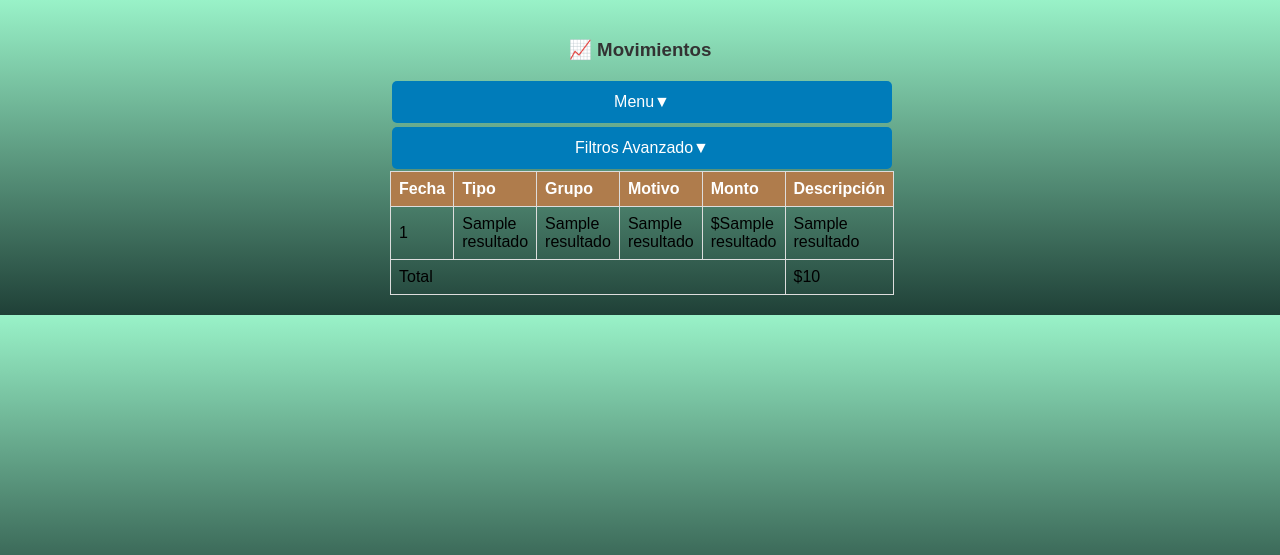
After one commit to n4nbush/proyecto-FastAPI, a FastAPI app: template templates/movimientos.html in a window 1280 px wide. The commit adds this page. Shown: the top 555 px of the page. Run offline with FastAPI, Linux system fonts and the light colour scheme; the template is opened without the code that fills it: most values are stand-ins (such as "Sample title", 1, 10 or a date in 2020).

Commit message:
Cambios de un poco todo

```diff
--- a/database.py
+++ b/database.py
@@ -71,6 +71,10 @@ def filtrar(dias=30,categoria_select=None,grupo_select=None):
     listado = procesar_datos(dias)
     total = 0
     resultado=[]
+    if grupo_select == "None":
+        grupo_select = None
+    if categoria_select == "None":
+        categoria_select = None
     for fecha,tipo,grupo,categoria,monto,descripcion in listado:
         if grupo_select is not None and grupo != grupo_select:
             continue
--- a/static/main.js
+++ b/static/main.js
@@ -1,132 +1,4 @@
-console.log("✅ Script cargado correctamente");
-
-        function establecerFechaHoraActual() {
-            console.log("🕒 Estableciendo fecha/hora actual");
-            try {
-                const ahora = new Date();
-
-                // Formatear a YYYY-MM-DDTHH:MM
-                const año = ahora.getFullYear();
-                const mes = String(ahora.getMonth() + 1).padStart(2, '0');
-                const dia = String(ahora.getDate()).padStart(2, '0');
-                const horas = String(ahora.getHours()).padStart(2, '0');
-                const minutos = String(ahora.getMinutes()).padStart(2, '0');
-
-                const fechaHoraActual = `${año}-${mes}-${dia}T${horas}:${minutos}`;
-                document.getElementById('fecha_hora').value = fechaHoraActual;
-                console.log("✅ Fecha/hora establecida:", fechaHoraActual);
-            } catch (error) {
-                console.error("❌ Error estableciendo fecha/hora:", error);
-            }
-        }
-
-        function actualizarMotivos() {
-            console.log("🔄 Actualizando motivos...");
-            try {
-                const tipo = document.getElementById('tipo').value;
-                const motivoSelect = document.getElementById('motivo');
-
-                console.log("📝 Tipo seleccionado:", tipo);
-                console.log("🎯 Elemento motivo encontrado:", motivoSelect);
-
-                // Limpiar opciones anteriores
-                motivoSelect.innerHTML = '';
-
-                let motivos = [];
-
-                if (tipo === 'Gasto' || tipo === 'Tarjeta') {
-                    console.log("💰 Cargando motivos de gasto");
-                    motivos = [
-                        'Internet',
-                        'Luz',
-                        'Celular',
-                        'Ferretería',
-                        'Servicios Digitales',
-                        'Moto',
-                        'SUBE',
-                        'Uber',
-                        'Clio',
-                        'Deuda Viejo',
-                        'Tarjeta Master',
-                        'Tarjeta Visa',
-                        'Deuda Banco',
-                        'Almacén',
-                        'Comida Trabajo',
-                        'Gastos Hormiga',
-                        'Agustina',
-                        'Boris',
-                        'Niñera',
-                        'Ropa',
-                        'Psicóloga',
-                        'Gustos',
-                        'Peluquería',
-                        'Farmacia',
-                        'GIM',
-                        'Indoor',
-                        'Otros gastos'
-                    ];
-                } else if (tipo === 'Ingreso') {
-                    console.log("💵 Cargando motivos de ingreso");
-                    motivos = [
-                        'Salario',
-                        'Inversiones',
-                        'Regalo',
-                        'Reembolso',
-                        'Otros ingresos'
-                    ];
-                }
-
-                // Agregar opción por defecto
-                const defaultOption = document.createElement('option');
-                defaultOption.value = '';
-                defaultOption.textContent = `Selecciona un motivo de ${tipo.toLowerCase()}`;
-                motivoSelect.appendChild(defaultOption);
-
-                // Agregar motivos
-                motivos.forEach(motivo => {
-                    const option = document.createElement('option');
-                    option.value = motivo;
-                    option.textContent = motivo;
-                    motivoSelect.appendChild(option);
-                });
-
-                console.log(`✅ ${motivos.length} motivos cargados para: ${tipo}`);
-
-            } catch (error) {
-                console.error("❌ Error actualizando motivos:", error);
-            }
-        }
-
-        // Configurar eventos cuando el DOM esté listo
-        document.addEventListener('DOMContentLoaded', function() {
-            console.log("📄 DOM completamente cargado");
-
-            try {
-                // Establecer fecha/hora actual
-                establecerFechaHoraActual();
-
-                // Cargar motivos iniciales
-                actualizarMotivos();
-
-                // Escuchar cambios en el tipo
-                const tipoSelect = document.getElementById('tipo');
-                if (tipoSelect) {
-                    tipoSelect.addEventListener('change', actualizarMotivos);
-                    console.log("🎧 Event listener agregado al select tipo");
-                } else {
-                    console.error("❌ No se encontró el elemento #tipo");
-                }
-
-            } catch (error) {
-                console.error("❌ Error en DOMContentLoaded:", error);
-            }
-        });
-
-        // También ejecutar cuando la ventana se carga completamente
-        window.addEventListener('load', function() {
-            console.log("🖼️ Ventana completamente cargada");
-        });
-        function toggleFiltros(){
+       function toggleFiltros(){
             console.log("mostrando filtros avanzados")
             document.getElementById('filtros_avanzados').classList.toggle('oculto');
 
@@ -138,3 +10,11 @@ console.log("✅ Script cargado correctamente");
 
 
         }
+        function resumenes(){
+            document.getElementById('menu').classList.toggle('oculto');
+            if ((document.getElementById('boton_resumenes').textContent) != 'Menu▼') {
+                document.getElementById('boton_resumenes').textContent = 'Menu▼';
+            }else{
+                document.getElementById('boton_resumenes').textContent = 'Menu▲';
+            }
+        }
--- a/static/styles.css
+++ b/static/styles.css
@@ -3,7 +3,10 @@ body {
     max-width: 500px;
     margin: 0 auto;
     padding: 20px;
-    background-color: #f5f5f5;
+    background: #1f4037;  /* fallback for old browsers */
+    background: -webkit-linear-gradient(to bottom, #99f2c8, #1f4037);  /* Chrome 10-25, Safari 5.1-6 */
+    background: linear-gradient(to bottom, #99f2c8, #1f4037); /* W3C, IE 10+/ Edge, Firefox 16+, Chrome 26+, Opera 12+, Safari 7+ */
+
 }
 .form-group {
     margin-bottom: 15px;
@@ -55,6 +58,11 @@ h1 {
     color: #333;
 }
 
+h3 {
+    text-align: center;
+    color: #333;
+}
+
 table {
     width: 100%;
     border-collapse: collapse;
--- /dev/null
+++ b/templates/movimientos.html
@@ -0,0 +1,83 @@
+<!DOCTYPE html>
+<html lang="en">
+<head>
+    <meta charset="UTF-8">
+    <meta name="movimientos" content="width=device-width, initial-scale=1.0">
+    <link rel="stylesheet" href="/static/styles.css">
+
+    <title>Movimientos</title>
+    <table>
+    <thead>
+        <tr>
+            <th>Fecha</th>
+            <th>Tipo</th>
+            <th>Grupo</th>
+            <th>Motivo</th>
+            <th>Monto</th>
+            <th>Descripción</th>
+        </tr>
+    </thead>
+</head>
+<body>
+    <h3 style="text-align: center;">📈 Movimientos</h3>
+    <button onclick="resumenes()" id="boton_resumenes">Menu▼</button>
+    <div id="menu" class="oculto">
+      <button onclick="window.location.href='/gastos/'">Cargar gasto</button>
+      <button>Resumen por categorias</button>
+      <button>Resumen por grupos</button>
+    </div>
+
+    <button onclick="toggleFiltros()" id="boton_filtros_avanzados">Filtros Avanzado▼</button>
+    <div id="filtros_avanzados" class="oculto">
+      <form class="form" method="get" style="display: inline;">
+        <label for="miListaDesplegable">Selecciona un periodo:</label>
+        <select name="filtro_fecha" id="filtro_fecha">
+          <option value="30" selected>Seleccione un periodo</option>
+          <option value="1">Dia</option>
+          <option value="7">Semana</option>
+          <option value="30">Mes</option>
+          <option value="60">60 dias</option>
+          <option value="360">Año</option>
+        </select>
+        <label for="miListaDesplegable">Selecciona un grupo:</label>
+        <select name="grupo">
+            <option value=None selected>Seleccione un grupo</option>
+          {%for grupo in grupos%}
+            <option value="{{grupo}}">{{grupo}}</option>
+          {%endfor%}
+        </select>
+        <label for="miListaDesplegable">Selecciona una categoria:</label>
+        <select name="categoria">
+            <option value=None selected>Seleccione una categoria</option>
+            {% for categoria in categorias %}
+              <option  value="{{categoria}}">{{categoria}}</option>
+            {%endfor%}
+          </select>
+          <button type="submit" style="width: 20%;">Filtrar</button>
+      </form>
+    </div>
+
+    <div>
+    {% for resultado in resultados %}
+      <tr>
+
+            <td>{{ resultado[0][:10] }}</li>
+            <td>{{ resultado[1] }}</li>
+            <td>{{resultado[2]}}</td>
+            <td>{{ resultado[3] }}</li>
+            <td>${{ (resultado[4]) }}</li>
+            <td>{{ resultado[5] }}</li>
+    </tr>
+    {% endfor %}
+    </div>
+    <tfoot>
+      <tr>
+        <td colspan="5">Total</td>
+        <td>${{ total }}</td>
+      </tr>
+    </tfoot>
+
+    <script src="/static/main.js"></script>
+
+</body>
+</html>
--- a/utils/constant.py
+++ b/utils/constant.py
@@ -8,3 +8,5 @@ grupos={
     "Otros Gastos":["Otros Gastos"],
     "Ingresos":["Salario","Inversiones","Regalo","Reembolso","Otros Ingresos"]
 }
+
+categorias = [item for lista in grupos.values() for item in lista]
```
Also changed, not shown: models/schemas.py (+12 -0 lines), routers/gastos.py (+24 -6 lines), templates/index.html (+10 -3 lines), templates/layout.html (added, +13 -0 lines), templates/resumen_grupos.html (added, +7 -0 lines).
